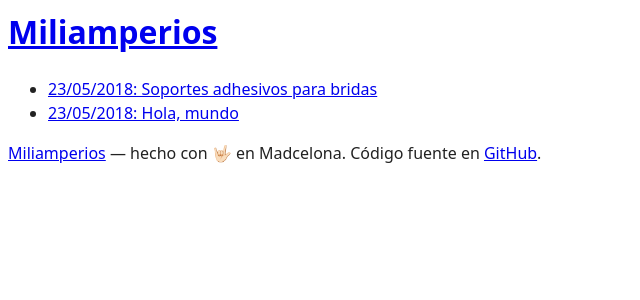
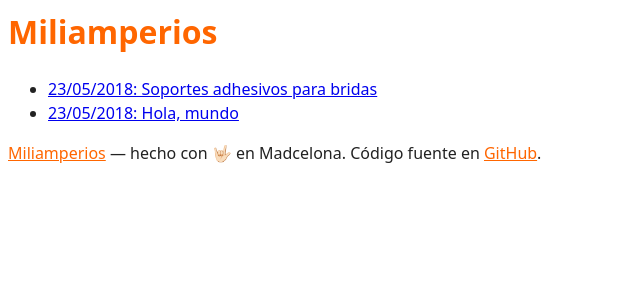
Before and after one commit to miliamperios/miliamperios.github.io, a Jekyll site: the page built from index.html, in a window 1280 px wide. Shown: the top 300 px of the page, without its empty margins (0-640 px from the left). Built offline with Jekyll 4.4.1, drawn with Linux system fonts in a browser that asks for light colours.

Commit message:
Un poco de color

```diff
--- a/css/base.scss
+++ b/css/base.scss
@@ -1,5 +1,8 @@
 ---
 ---
+
+// Variables
+$base-color: #f60;
 
 html {
   -webkit-font-smoothing: antialiased;
@@ -14,3 +17,12 @@
 img {
   max-width: 100%;
 }
+
+h1 a {
+  color: $base-color;
+  text-decoration: none;
+}
+
+footer a {
+  color: $base-color;
+}
```
